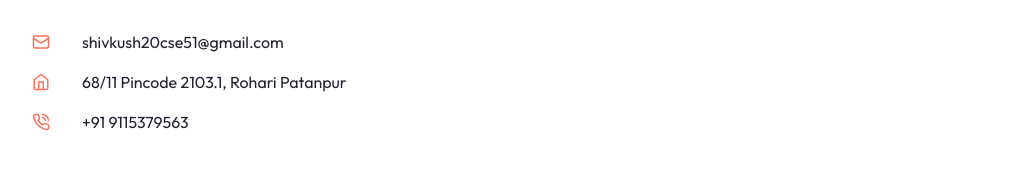
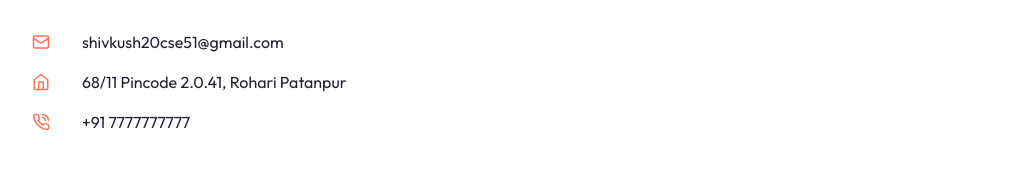
Before and after one commit to ShivBhanKushWaha/My-PortFolio-NextJs, a Next.js app: page /contact in a window 1280 px wide. Shown: the part 528-709 px from the top of the page, without its empty margins (128-1151 px from the left). Built offline with nearby package versions, Linux system fonts and the light colour scheme.

Commit message:
number change to default

```diff
--- a/app/contact/page.jsx
+++ b/app/contact/page.jsx
@@ -36,12 +36,12 @@ const Contact = () => {
             {/* address */}
             <div className="flex items-center gap-x-8">
               <HomeIcon size={18} className="text-primary"/>
-              <div>68/11 Pincode 2103.1, Rohari Patanpur</div>
+              <div>68/11 Pincode 2.0.41, Rohari Patanpur</div>
             </div>
             {/* phone */}
             <div className="flex items-center gap-x-8">
               <PhoneCall size={18} className="text-primary"/>
-              <div>+91 9115379563</div>
+              <div>+91 7777777777</div>
             </div>
           </div>
           <Form/>
```
